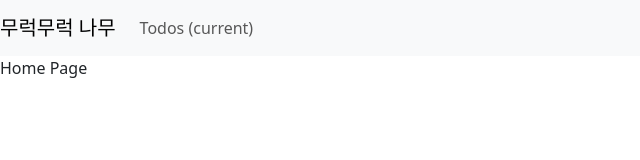
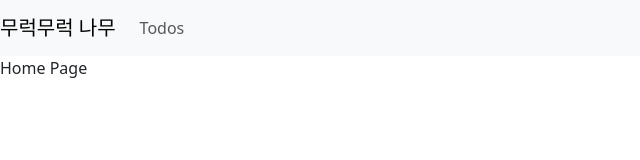
Before and after one commit to SeungHye-J/vue3-project, a Vue app: page / in a window 1280 px wide. Shown: the top 160 px of the page, without its empty margins (0-640 px from the left). Built offline with nearby package versions, Linux system fonts and the light colour scheme.

Commit message:
router-link,to를 사용하여 페이지 간 리로드 방지

```diff
--- a/src/App.vue
+++ b/src/App.vue
@@ -1,13 +1,19 @@
 <template>
   <nav class="navbar navbar-expand-lg navbar-light bg-light">
-    <a class="navbar-brand" href="#">무럭무럭 나무</a>
+    <!--리로딩 없이 하기위해 a,href -> router-link,to 를 사용함 -->
+    <router-link class="navbar-brand" to="/">
+      무럭무럭 나무
+    </router-link>
 
     <ul class="navbar-nav mr-auto">
       <li class="nav-item active">
-        <a class="nav-link" href="#">Todos <span class="sr-only">(current)</span></a>
+        <router-link class="nav-link" to="/todos">
+          Todos
+        </router-link>
       </li>
     </ul>
   </nav>
+
   <router-view/>
 </template>
 
```
